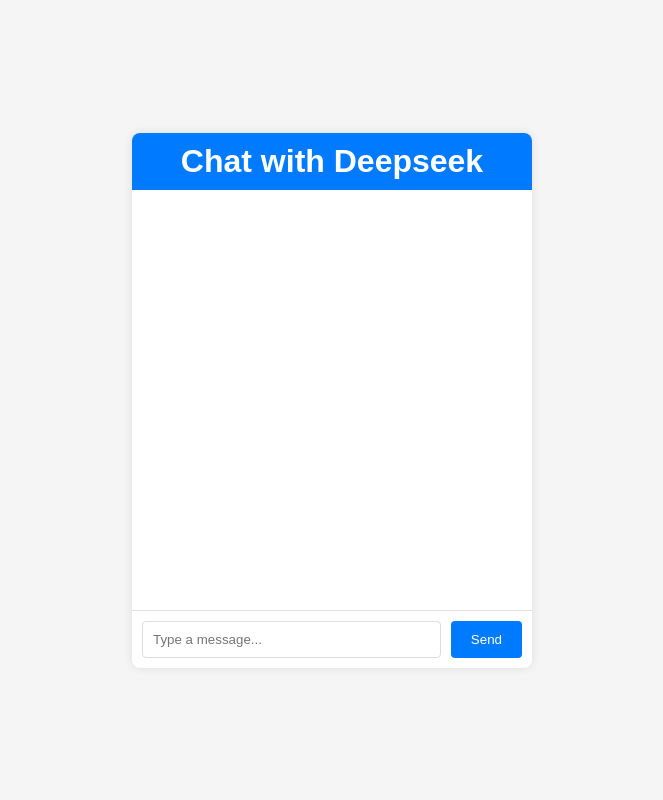
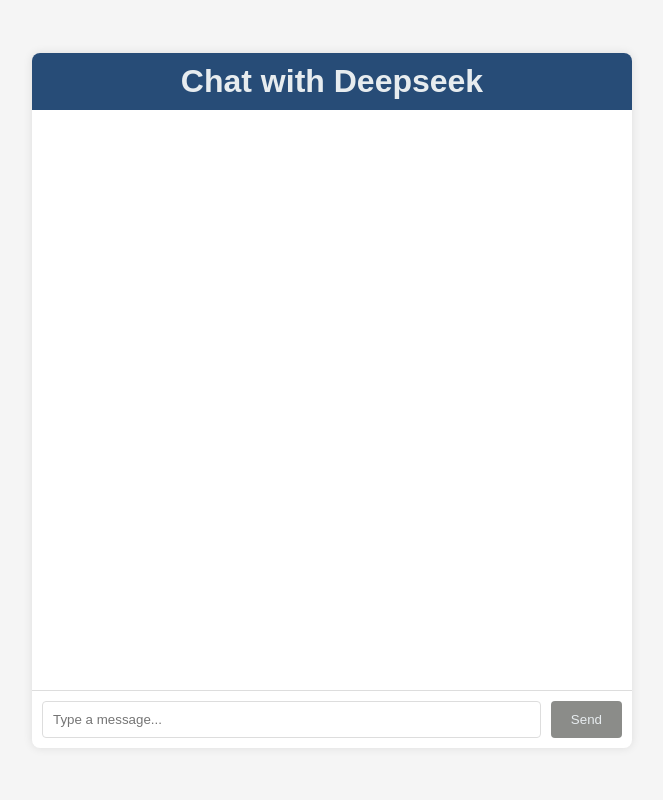
Before and after one commit to AntonSchreiber/LLM_fun, a Flask app: page / in a window 1280 px wide. Shown: the whole page, without its empty margins (308-971 px from the left). Run offline with Flask 3, Linux system fonts and the light colour scheme; some libraries are stand-ins or nearby versions.

Commit message:
adjust model output formatting and app sytling

```diff
--- a/static/styles.css
+++ b/static/styles.css
@@ -1,6 +1,22 @@
+:root {
+    --background-color: #f5f5f5;
+    --container-background-color: #fff;
+    --header-background-color: #274C77;
+    --header-text-color: #E7ECEF;
+    --user-message-background-color: #A3CEF1;
+    --user-message-text-color: #333;
+    --bot-message-background-color: #E7ECEF;
+    --bot-message-text-color: #333;
+    --input-border-color: #ddd;
+    --button-background-color: #274C77;
+    --button-hover-background-color: #274C77;
+    --button-disabled-background-color: #8B8C89;
+    --elapsed-time-color: #8B8C89;
+}
+
 body {
     font-family: Arial, sans-serif;
-    background-color: #f5f5f5;
+    background-color: var(--background-color);
     display: flex;
     justify-content: center;
     align-items: center;
@@ -9,26 +25,27 @@
 }
 
 .chat-container {
-    width: 400px;
-    background-color: #fff;
+    width: 90%;
+    max-width: 600px;
+    background-color: var(--container-background-color);
     box-shadow: 0 0 10px rgba(0, 0, 0, 0.1);
     border-radius: 8px;
     overflow: hidden;
 }
 
 h1 {
-    background-color: #007bff;
-    color: #fff;
+    background-color: var(--header-background-color);
+    color: var(--header-text-color);
     margin: 0;
     padding: 10px;
     text-align: center;
 }
 
 #chat-window {
-    height: 400px;
+    height: 70vh;
     overflow-y: auto;
     padding: 10px;
-    border-bottom: 1px solid #ddd;
+    border-bottom: 1px solid var(--input-border-color);
     position: relative;
 }
 
@@ -40,15 +57,15 @@
 }
 
 .message.user {
-    background-color: #007bff;
-    color: #fff;
+    background-color: var(--user-message-background-color);
+    color: var(--user-message-text-color);
     margin-left: auto;
     text-align: right;
 }
 
 .message.bot {
-    background-color: #f1f1f1;
-    color: #333;
+    background-color: var(--bot-message-background-color);
+    color: var(--bot-message-text-color);
     margin-right: auto;
     text-align: left;
 }
@@ -61,38 +78,67 @@
 #user-input {
     flex: 1;
     padding: 10px;
-    border: 1px solid #ddd;
+    border: 1px solid var(--input-border-color);
     border-radius: 4px;
     margin-right: 10px;
 }
 
 button {
     padding: 10px 20px;
-    background-color: #007bff;
-    color: #fff;
+    background-color: var(--button-background-color);
+    color: var(--header-text-color);
     border: none;
     border-radius: 4px;
     cursor: pointer;
 }
 
 button:hover {
-    background-color: #0056b3;
+    background-color: var(--button-hover-background-color);
 }
 
-.spinner {
-    position: absolute;
-    bottom: 10px;
-    left: 50%;
-    transform: translateX(-50%);
-    border: 4px solid rgba(0, 0, 0, 0.1);
-    border-top: 4px solid #007bff;
-    border-radius: 50%;
-    width: 30px;
-    height: 30px;
-    animation: spin 1s linear infinite;
+button:disabled {
+    background-color: var(--button-disabled-background-color);
+    cursor: not-allowed;
 }
 
-@keyframes spin {
-    0% { transform: rotate(0deg); }
-    100% { transform: rotate(360deg); }
+.loader {
+    height: 10px;
+    aspect-ratio: 6;
+    --c: #0000 64%,#274C77 66% 98%,#0000 101%;
+    background:
+        radial-gradient(35% 146% at 50% 159%,var(--c)) 0 0,
+        radial-gradient(35% 146% at 50% -59%,var(--c)) 25% 100%;
+    background-size: calc(100%/3) 50%;
+    background-repeat: repeat-x;
+    clip-path: inset(0 100% 0 0);
+    animation: l5 1.5s infinite linear;
 }
+
+@keyframes l5 {
+    50% {clip-path: inset(0)}
+    to {clip-path: inset(0 0 0 100%)}
+}
+
+/* Media Queries for Screen Responsiveness */
+@media (max-width: 768px) {
+    .chat-container {
+        width: 100%;
+        height: 100vh;
+        border-radius: 0;
+    }
+
+    #chat-window {
+        height: calc(100vh - 120px);
+    }
+
+    .input-container {
+        padding: 10px;
+    }
+}
+
+.message .elapsed-time {
+    font-size: 12px;
+    color: var(--elapsed-time-color);
+    margin-bottom: 5px;
+    display: block;
+}
--- a/templates/index.html
+++ b/templates/index.html
@@ -13,11 +13,11 @@
         <h1>Chat with Deepseek</h1>
         <div id="chat-window">
             <div id="messages"></div>
-            <div id="spinner" class="spinner" style="display: none;"></div>
+            <div id="spinner" class="loader" style="display: none;"></div>
         </div>
         <div class="input-container">
-            <input id="user-input" type="text" placeholder="Type a message...">
-            <button onclick="sendMessage()">Send</button>
+            <input id="user-input" type="text" placeholder="Type a message..." oninput="toggleSendButton()">
+            <button id="send-button" onclick="sendMessage()" disabled>Send</button>
         </div>
     </div>
 </body>
```
Also changed, not shown: static/chat.js (+50 -1 lines).
